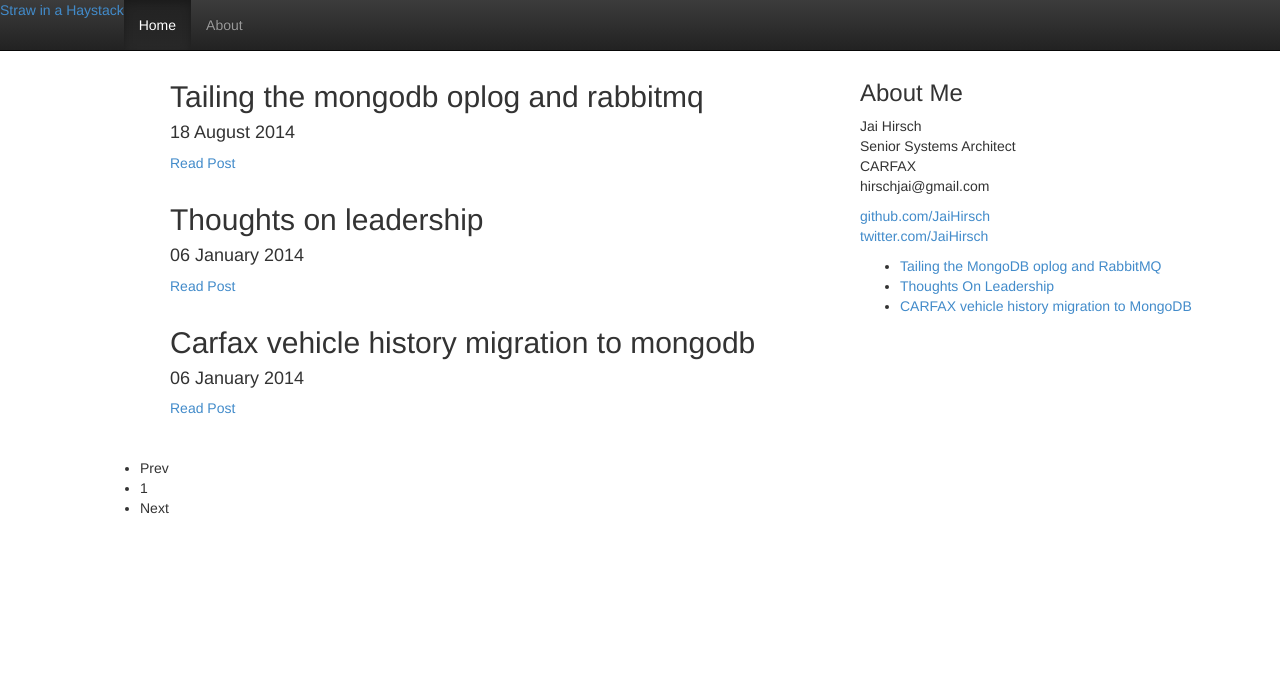
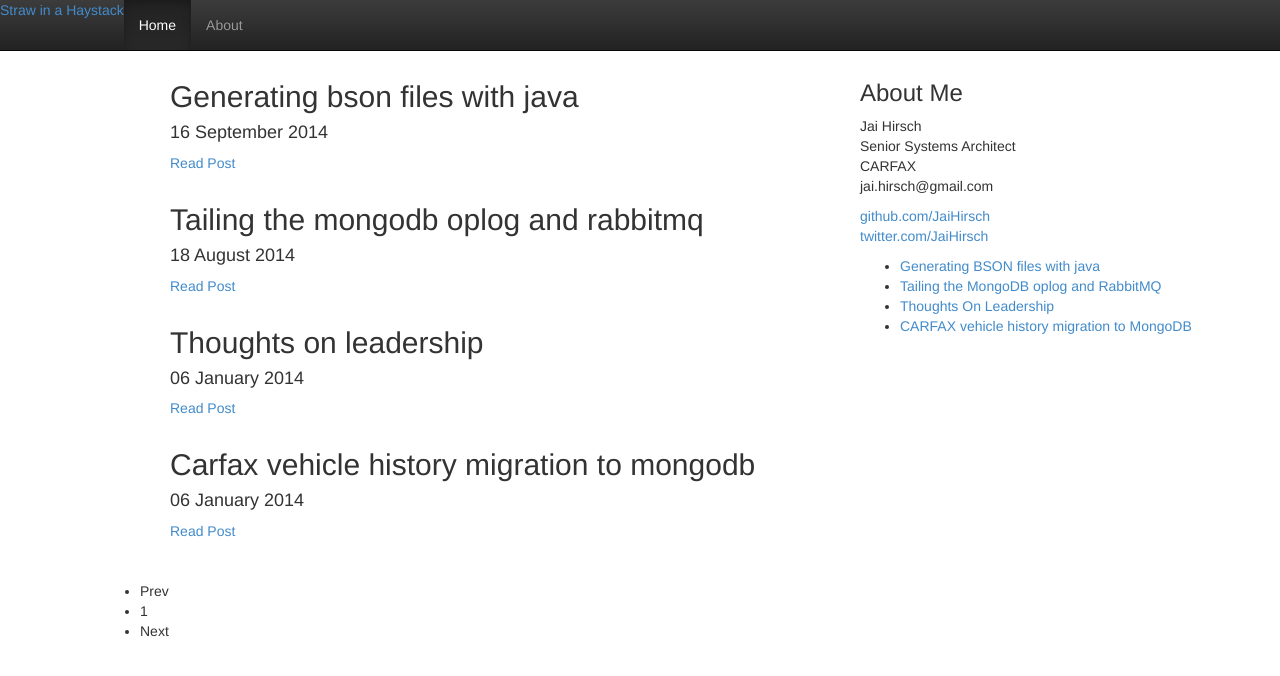
Before and after one commit to JaiHirsch/straw-in-a-haystack, a Jekyll site: the page built from index.html, in a window 1280 px wide. Shown: the top 676 px of the page. Built offline with Jekyll 4.4.1, drawn with Linux system fonts in a browser that asks for light colours; Markdown is read by kramdown in place of the engine named in the settings; the list of posts is cut into pages by our own code; some of the changed lines change nothing that is shown.

Commit message:
added bson article

```diff
--- a/_includes/sidebar.html
+++ b/_includes/sidebar.html
@@ -5,7 +5,7 @@
     Jai Hirsch<br />
     Senior Systems Architect<br />
     CARFAX<br>
-    hirschjai@gmail.com
+    jai.hirsch@gmail.com
   </p>
   </div>
   <div class="contact">
--- /dev/null
+++ b/_posts/2014-09-16-generate-bson-files-with-java.md
@@ -0,0 +1,263 @@
+---
+layout: post
+title:  "Generating BSON files with java"
+categories: mongoDB
+---
+<h2>Example of generating BSON files with java</h2>
+<p>So I have been pondering various ways to import data into MongoDB lately. While it is possible to import .json files or
+.csv files directly, they do not carry the type data with them.  Mongo's default behavior in this case appears to be to
+store the data in the "least expensive" format. Thus fields that are intended to be longs may be stored as integers and
+dates will be stored as strings, etc. If we are using a strongly typed language this can lead to issues when we retrieve
+the data back out and it is not in a type that we expect.</p>
+<br>
+<h3>So what are our alternatives?</h3>
+<br>
+Many legacy systems may send something like a .csv file with something like:
+<br><br>
+"Bob","Pants","07/14/1986"
+<br><br>
+We would then need a file descriptor of some sort to interpret the file, historically in xml:
+{% highlight xml %}
+<?xml version="1.0" encoding="UTF-8"?>
+<fields>
+   <field-1>
+      <field-name>f_name</field-name>
+      <field-type>String</field-type>
+   </field-1>
+   <field-2>
+      <field-name>l_name</field-name>
+      <field-type>String</field-type>
+   </field-2>
+   <field-3>
+      <field-name>birthdate</field-name>
+      <field-type>Date</field-type>
+      <date-format>MM/dd/yyyy</date-format>
+   </field-3>
+</fields>
+{% endhighlight %}
+
+Or, perhaps we can try to use the file header to carry the information:
+<br><br>
+if_name,String","l_name,String","birthdate,Date,MM/dd/yyyy"
+<br>
+"Bob","Pants","07/14/1986"
+<br><br>
+<p>The problem with this approach is that we must update the header or the meta file every time there is a change in the incoming
+data and requires custom code to ingest the file and load it into MongoDB.
+<br><br>
+<h4>Using JSON files that carry their type information with them.</h4>
+<br>
+{% highlight json %}
+{
+   "names": {
+      "f_name":"Bob",
+      "l_name":"Pants",
+      "$type":"String"
+   },
+   "dates": {
+      "bday":"07/14/1986",
+      "$type":"date",
+      "$date_format":"MM/dd/yyyy"
+   }
+}
+{% endhighlight %}
+<p>This is very verbose, but it works well. If we generate a contract with the consuming code on what the $types mean
+then should be able to safely transmit our JSON files and have our types preserved. The layout of the data should be able to
+change and we can use JSON libraries to ingest the files and load them into MongoDB and preserve our type information.
+ It will, however, still require some custom ingestion code</p>
+<br>
+<h4>Lets take this a step further</h4>
+<p>what if we could generate a <a href="http://bsonspec.org/" target="new">BSON</a> file that
+could be loaded directly into MongoDB? BSON is a binary JSON specification and is how MongoDB natively stores its data. The
+<a href="http://docs.mongodb.org/manual/reference/program/mongodump/" target="new">mongodump</a> and
+<a href="http://docs.mongodb.org/manual/reference/program/mongorestore/" target="new">mongorestore</a> utilities generate
+and consume the BSON files respectively.</p>
+There are several very important things to keep in mind.
+<ul>
+   <li>The file structure is very important, it must be for the form: dump/database-name/collection-name.bson
+   <li>Index information is carried in a file of the form: dump/database-name/collection-name.metadata.json
+</ul>
+<p>The index file is interesting because we can not only transmit the type information along with the BSON file but we can
+pass along the expected indexes as well. However, be very careful when adding indexes to existing collections!
+</p>
+<p>Writing the bson file itself is not very difficult, the java driver includes a BSON encoder out of the box that we can use.
+ <a href="https://github.com/JaiHirsch/mongo-bson-writer/blob/master/src/main/java/org/mongo/bson/BSONFileWriter.java" target="new">
+Here</a> is an example that uses the <a href="http://api.mongodb.org/java/2.7.2/org/bson/BasicBSONEncoder.html" target="new">
+BasicBSONEncoder</a> to write out a BSON file:
+</p>
+{% highlight java %}
+import java.io.IOException;
+import java.nio.file.Files;
+import java.nio.file.Paths;
+import java.nio.file.StandardOpenOption;
+import org.bson.BasicBSONEncoder;
+import com.mongodb.DBObject;
+
+public class BSONFileWriter {
+
+   private final String path;
+   private final BasicBSONEncoder encoder;
+
+   public BSONFileWriter(String path) {
+      this.path = path;
+      this.encoder = new BasicBSONEncoder();
+   }
+
+   public void write(DBObject dbo) throws IOException {
+
+      Files.write(Paths.get(path), encoder.encode(dbo),
+            StandardOpenOption.CREATE, StandardOpenOption.APPEND);
+
+   }
+
+}
+{%  endhighlight %}
+
+Here we are using java 7 and the Files helper class to write the encoded MongoDB DBObject to our file an object at a time.
+<br>
+Lets consider a use case for this strategy, extracting rows from MySQL and loading them into MongoDB.
+
+{% highlight java %}
+...
+public class MySqlDao implements Closeable {
+
+   private final Connection conn;
+
+   public MySqlDao(String connString) throws SQLException {
+      conn = DriverManager.getConnection(connString);
+   }
+
+   public void exportMySqlToBSON(String query, String path)
+         throws SQLException, IOException {
+      BSONFileWriter bsonWriter = new BSONFileWriter(path);
+      Statement st = null;
+      try {
+         Map<String, Object> mapper = new HashMap<String, Object>();
+         st = conn.createStatement();
+         ResultSet rs = st.executeQuery(query);
+         // use the result set meta data to populate the keys for the hashmap
+         // this will allow us to use the column names as the field keys in
+         // MongoDB
+         ResultSetMetaData metaData = rs.getMetaData();
+         while (rs.next()) {
+            for (int i = 1; i <= metaData.getColumnCount(); i++) {
+               mapper.put(metaData.getColumnName(i), rs.getObject(i));
+            }
+            bsonWriter.write(new BasicDBObject(mapper));
+         }
+      } finally {
+         if (st != null)
+            st.close();
+      }
+   }
+...
+}
+{% endhighlight %}
+
+Here we are using the meta data carried by the MySQL result set to extract keys and the values are pulled as Object types. The
+encoder will then maintain the type as extracted from the MySQL database.
+<br>
+<h3>The meta data file</h3>
+<br>
+The meta data file has uses the following structure:
+{% highlight json%}
+{ "indexes" : [ { "v" : 1, "key" : { "_id" : 1 }, "name" : "_id_", "ns" : "test.foo" }, { "v" : 1, "key" : { "abc" : 1 }, "name" : "abc_1", "ns" : "test.foo" } ] }
+{% endhighlight %}
+<p>We can see that this JSON document is an array of indexes.</p>
+<p>Lets take a look at how we can extract information from our MySQL table and carry that index over to our MongoDB collection.</p>
+<br>
+<p>First we will use a wrapper around DBObject to map out the key value pairs in the correct format:</p>
+{% highlight java%}
+mport com.mongodb.BasicDBObject;
+import com.mongodb.DBObject;
+
+public class MetaData {
+   private DBObject meta;
+
+   public MetaData(int v, String key, int dir, String name, String ns) {
+      meta = new BasicDBObject();
+      meta.put("v", v);
+      meta.put("key", new BasicDBObject(key, dir));
+      meta.put("name", name);
+      meta.put("ns", ns);
+
+   }
+
+   public DBObject getMetaData() {
+      return meta;
+   }
+
+   public String toString() {
+      return meta.toString();
+   }
+}
+{% endhighlight %}
+<br>
+<p>Next we need to obtain the index information from the MySQL database:</p>
+{% highlight java%}
+...
+   public BasicDBList getIndexInfoForTable(String schema, String tableName)
+         throws SQLException {
+      BasicDBList rtn = new BasicDBList();
+      Statement st = conn.createStatement();
+      String query = "SHOW INDEX FROM %s";
+      ResultSet rs = st.executeQuery(String.format(query, tableName));
+      while (rs.next()) {
+         MetaData md = new MetaData(1, rs.getString("COLUMN_NAME"), 1,
+               rs.getString("COLUMN_NAME")+"_", schema + "." + tableName);
+         rtn.add(md.getMetaData());
+      }
+      return rtn;
+   }
+...
+{% endhighlight %}
+<p>This is a rather simplistic approach for pulling the index information from MySQL and more advanced
+or compound indexes will require additional logic to handle.</p>
+<p>Once we have our list of indexes we can pass it along to the meta data file writer:</p>
+{% highlight java %}
+...
+   public static synchronized void writeMetaDataFile(String DBName,
+         String DBCollectionName, Indexizer idx) throws IOException {
+      ensurePathExists(DBName, DBCollectionName);
+      BufferedWriter bw = null;
+      try {
+         bw = new BufferedWriter(new FileWriter(String.format(
+               Dumps.PATH_PATTERN, DBName, DBCollectionName, "metadata.json")));
+         StringBuilder sb = new StringBuilder();
+         sb.append("{ \"indexes\" : ");
+         sb.append(idx.getMetaData(DBName, DBCollectionName));
+         sb.append(" }");
+         bw.write(sb.toString());
+         bw.newLine();
+      } finally {
+         if (bw != null)
+            bw.close();
+      }
+   }
+...
+{% endhighlight %}
+<p>Now we can create a main class to run all of our classes together and create our import file!</p>
+{% highlight java%}
+package org.simple.mysql;
+
+import java.io.IOException;
+import java.sql.SQLException;
+
+import org.mongo.bson.Dumps;
+import org.mongo.bson.MetaDataWriter;
+
+public class MySqlDirectRunner {
+
+   public static void main(String[] args) throws SQLException, IOException {
+      Dumps.createDumpDirectories("test");
+      MySqlDao dao = new MySqlDao("jdbc:mysql://localhost/test?");
+      dao.exportMySqlToBSON("select * from foo", "dump/test/foo.bson");
+      MetaDataWriter.writeMetaDataFile("test", "foo", new MySqlIndexizer(dao));
+      dao.close();
+
+   }
+}
+
+{% endhighlight %}
+<p>I hope you have enjoyed my ramblings on importing data into MongoDB. All source code found in these examples
+may be found <a href="https://github.com/JaiHirsch/mongo-bson-writer" target="new">here</a>
```
Also changed, not shown: 9 other files.
